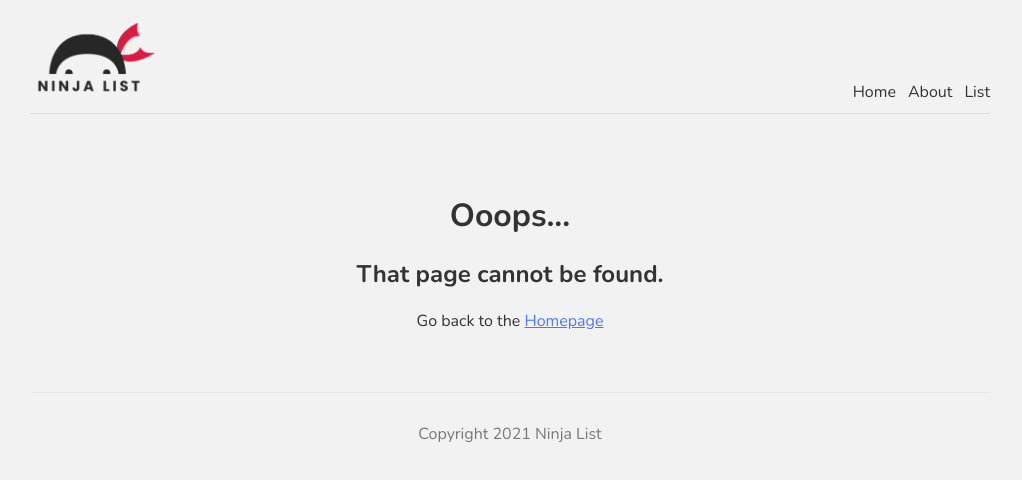
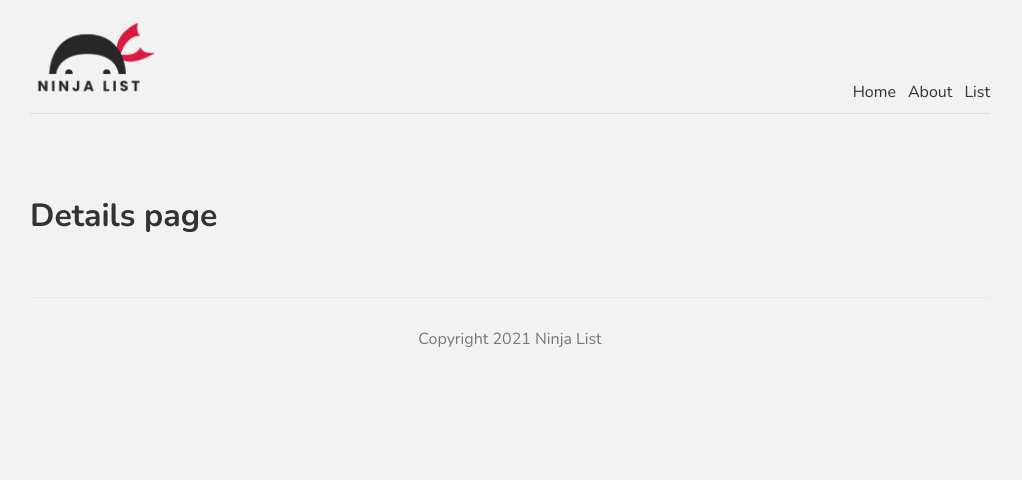
Before and after one commit to RichardMillerWimmer/next-ninja-tutorial, a Next.js app: page /ninjas/1 in a window 1280 px wide. Before the commit this address had no page. Shown: the top 480 px of the page, without its empty margins (130-1152 px from the left). Built offline with nearby package versions, Linux system fonts and the light colour scheme.

Commit message:
dynamic routes/folder structure

```diff
--- /dev/null
+++ b/pages/ninjas/[id].js
@@ -0,0 +1,11 @@
+import React from 'react'
+
+const Details = () => {
+    return (
+        <div>
+            <h1>Details page</h1>
+        </div>
+    )
+}
+
+export default Details
--- a/pages/ninjas/index.js
+++ b/pages/ninjas/index.js
@@ -1,5 +1,6 @@
 import React from 'react'
 import styles from '../../styles/Ninjas.module.css'
+import Link from 'next/link'
 
 export const getStaticProps = async () => {
     const res = await fetch('https://jsonplaceholder.typicode.com/users')
@@ -14,11 +15,11 @@
         <div>
             <h1>All Ninjas</h1>
             {ninjas.map((ninja) => (
-                <div key={ninja.id}>
+                <Link href={`/ninjas/${ninja.id}`} key={ninja.id}>
                     <a className={styles.single}>
                         <h3>{ninja.name}</h3>
                     </a>
-                </div>
+                </Link>
             ))}
         </div>
     )
```
